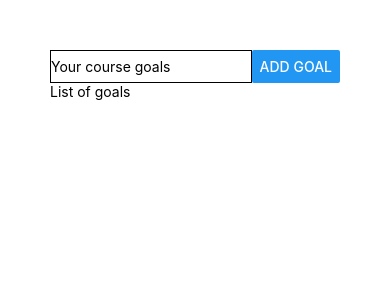
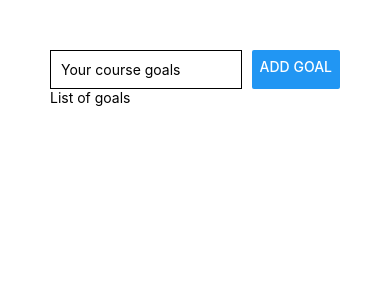
Before and after one commit to 2405Sd/RNCourse, a React Native app: screen / in a window 390 px wide. Shown: the top 300 px of the page. Built offline with nearby package versions, Linux system fonts and the light colour scheme.

Commit message:
style changes

```diff
--- a/App.js
+++ b/App.js
@@ -27,5 +27,7 @@ const styles = StyleSheet.create({
     borderWidth: 1,
     borderColor: 'black',
     width: '80%',
+    marginRight: 10,
+    padding: 10,
   },
 });
```
